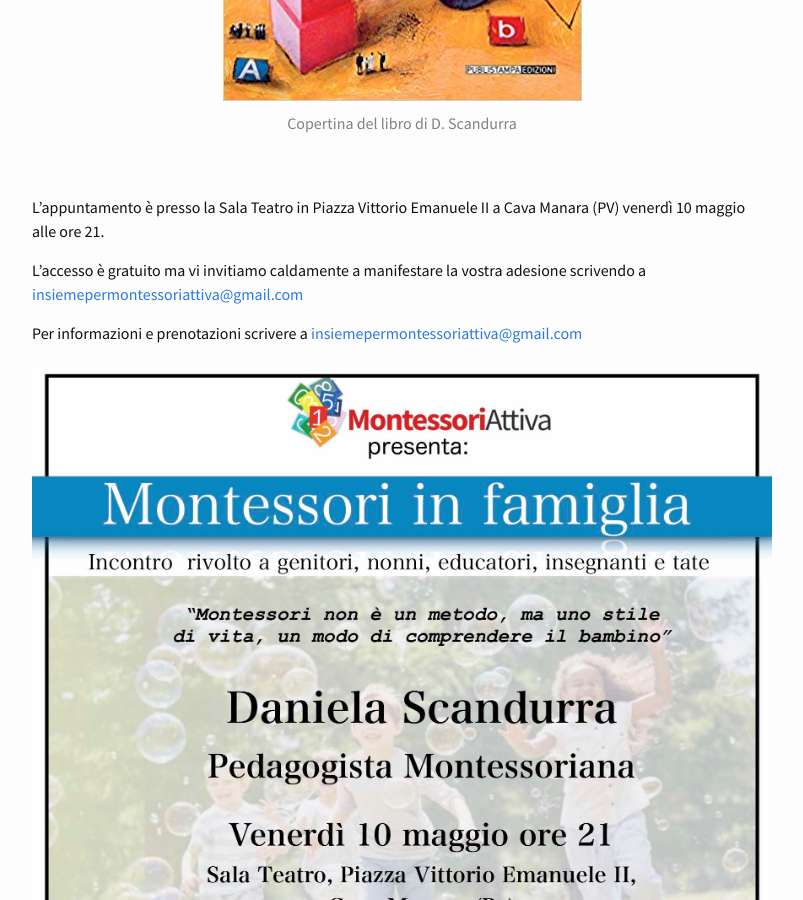
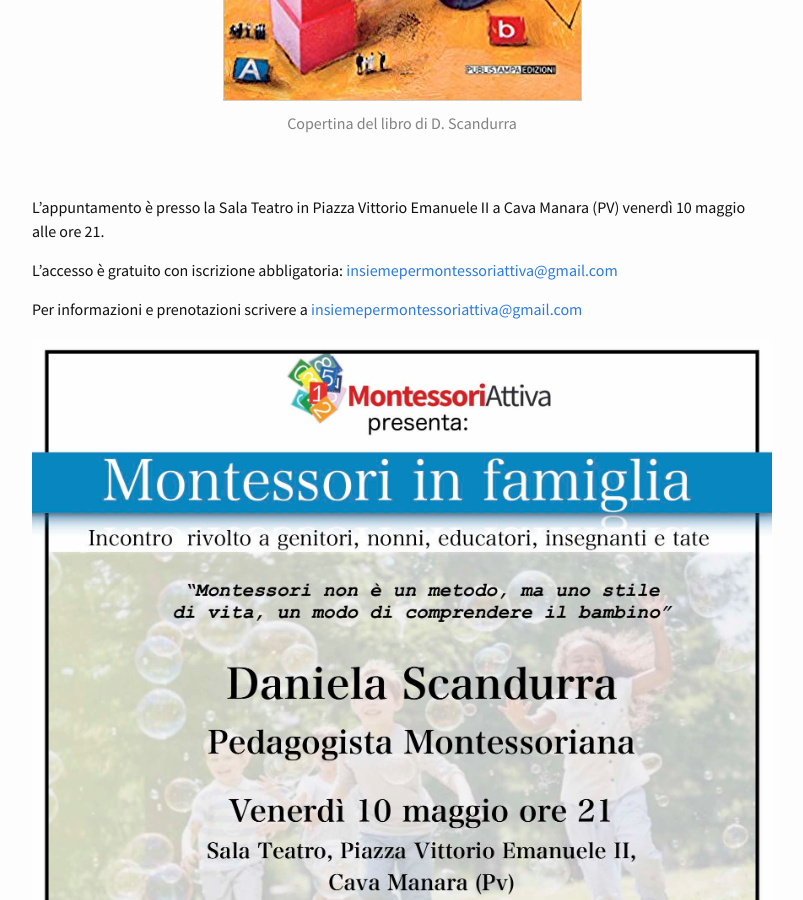
Before and after one commit to montessori-attiva-pavia/montessori-attiva-pavia.github.io, a Jekyll site: the page built from _posts/2019-04-29-daniela-scandurra-a-cava.markdown, in a window 1280 px wide and 900 px high, scrolled down 729 px. Shown: the whole window, without its empty margins (238-1041 px from the left). Built offline with Jekyll 4.4.1, drawn with Linux system fonts in a browser that asks for light colours; comment, search, counter and statistics services are not loaded.

Commit message:
iscrizione obblig

```diff
--- a/_posts/2019-04-29-daniela-scandurra-a-cava.markdown
+++ b/_posts/2019-04-29-daniela-scandurra-a-cava.markdown
@@ -16,8 +16,7 @@
 
 L'appuntamento è presso la Sala Teatro in Piazza Vittorio Emanuele II a Cava Manara (PV) venerdì 10 maggio alle ore 21.
 
-
-L'accesso è gratuito ma vi invitiamo caldamente a manifestare la vostra adesione scrivendo a [insiemepermontessoriattiva@gmail.com](mailto:insiemepermontessoriattiva@gmail.com)
+L'accesso è gratuito con iscrizione abbligatoria: [insiemepermontessoriattiva@gmail.com](mailto:insiemepermontessoriattiva@gmail.com)
 
 
 Per informazioni e prenotazioni scrivere a [insiemepermontessoriattiva@gmail.com](mailto:insiemepermontessoriattiva@gmail.com)
```
